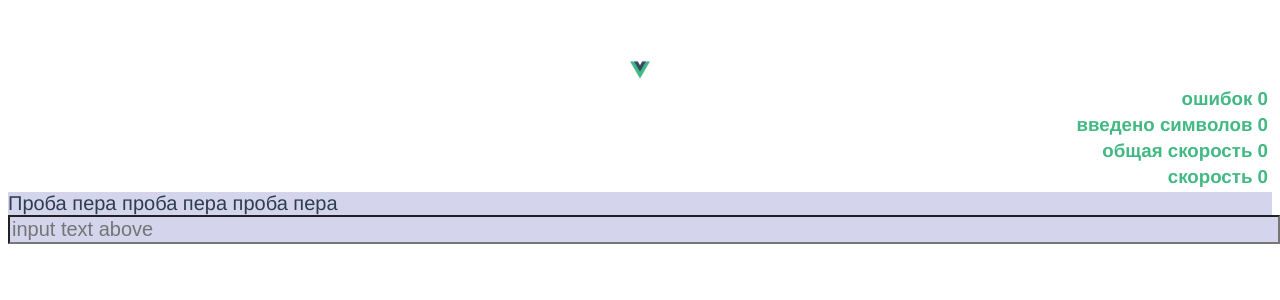
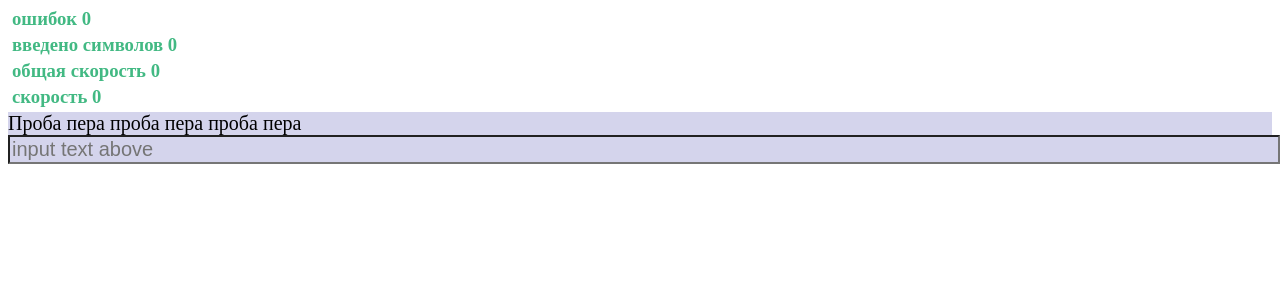
Before and after one commit to SergiyShest/KlavaVue, a Vue app: page / in a window 1280 px wide. Shown: the top 300 px of the page. Built offline with nearby package versions, Linux system fonts and the light colour scheme.

Commit message:
Форматирование

```diff
--- a/src/App.vue
+++ b/src/App.vue
@@ -1,8 +1,7 @@
 <template>
-  <div id="app">
-    <img alt="Vue logo" src="./assets/logo.png" height="20" />
+
     <klava    />
-  </div>
+
 </template>
 
 <script>
@@ -21,8 +20,8 @@ export default {
   font-family: "Avenir", Helvetica, Arial, sans-serif;
   -webkit-font-smoothing: antialiased;
   -moz-osx-font-smoothing: grayscale;
-  text-align: center;
+  text-align: left;
   color: #2c3e50;
-  margin-top: 60px;
+  margin-top: 0px;
 }
 </style>
--- a/src/components/klava.vue
+++ b/src/components/klava.vue
@@ -1,5 +1,5 @@
 <template>
-    <div class="about">
+    <div class="info">
         <watcher :inputedCharCount="inputedCharCount" :errorCount="errorCount" />
         <klava-inp :Example="Example" :Inputed="inputedString"  align="left"
                    v-on:error="errorCounter()"
--- a/src/components/watcher.vue
+++ b/src/components/watcher.vue
@@ -75,6 +75,6 @@
         border-radius: 2;
         border-width: 2px;
         color: #42b983;
-        text-align: right;
+        text-align: left;
     }
 </style>
```
